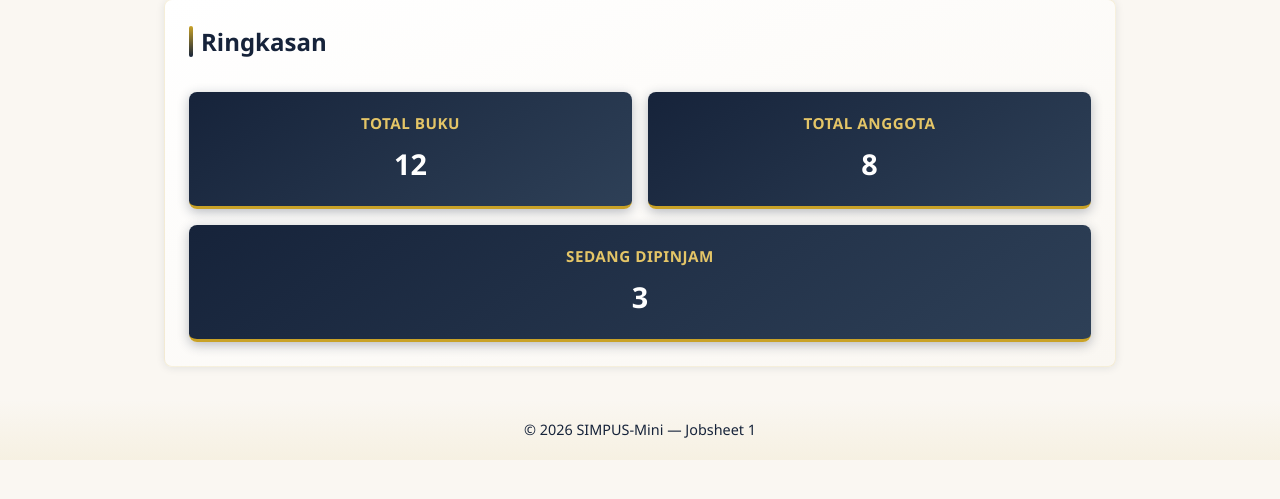
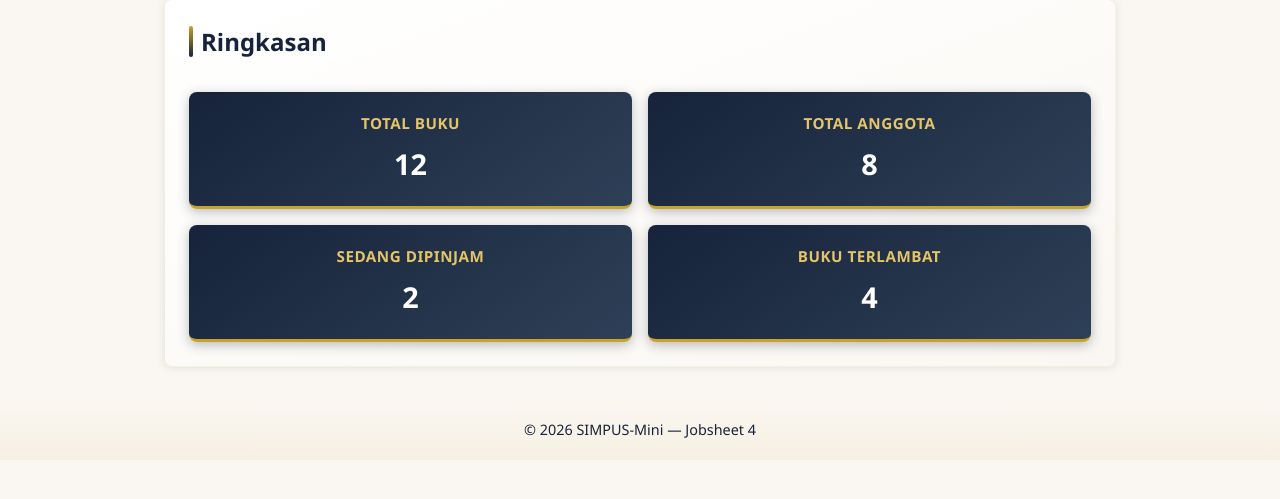
Before and after one commit to naylamazzaya577-lab/PMRGWEB-3, a PHP site: page /indexjs4.html in a window 1280 px wide. Shown: the part 251-750 px from the top of the page. Run offline with PHP 8.4, Linux system fonts and the light colour scheme.

Commit message:
Reupload Jobsheet 4

```diff
--- a/Jobsheet 4/assets/css/style.css
+++ b/Jobsheet 4/assets/css/style.css
@@ -103,9 +103,6 @@ main section:nth-of-type(2) {
     gap: 1rem;
 }
 main section:nth-of-type(2) h2 {
-    grid-column: 1 / -1;
-}
-main section:nth-of-type(2) article:nth-child(4) {
     grid-column: 1 / -1;
 }
 main section:nth-of-type(2) article {
--- a/Jobsheet 4/indexjs4.html
+++ b/Jobsheet 4/indexjs4.html
@@ -27,7 +27,7 @@
             <p>Aplikasi sederhana untuk mengelola data buku dan anggota perpustakaan.</p>
         </section>
 
-       <section>
+<section class="ringkasan">
     <h2>Ringkasan</h2>
     <article>
         <h3>Total Buku</h3>
@@ -39,12 +39,17 @@
     </article>
     <article>
         <h3>Sedang Dipinjam</h3>
-        <p>3</p>
+        <p>2</p>
     </article>
+    <article>
+        <h3>Buku Terlambat</h3>
+        <p>4</p>
+    </article>
+</section>
     </main>
 
     <footer>
-        <p>&copy; 2026 SIMPUS-Mini &mdash; Jobsheet 1</p>
+        <p>&copy; 2026 SIMPUS-Mini &mdash; Jobsheet 4</p>
     </footer>
 </body>
 </html>
```
